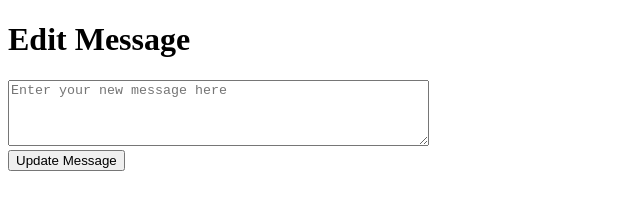
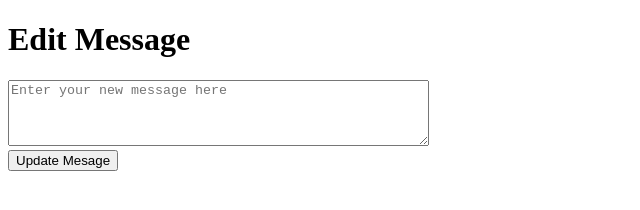
Before and after one commit to Ashirvaad1/Experiment, a plain HTML site: page index.html in a window 1280 px wide. Shown: the full height of the page, 0-640 px from the left. Drawn offline with Linux system fonts and the light colour scheme.

Commit message:
index.html

```diff
--- a/index.html
+++ b/index.html
@@ -9,7 +9,7 @@
     <h1>Edit Message</h1>
     <form id="edit-form">
         <textarea id="new-message" rows="4" cols="50" placeholder="Enter your new message here"></textarea><br>
-        <button type="submit">Update Message</button>
+        <button type="submit">Update Mesage</button>
     </form>
     <div id="status"></div>
     <script>
```
